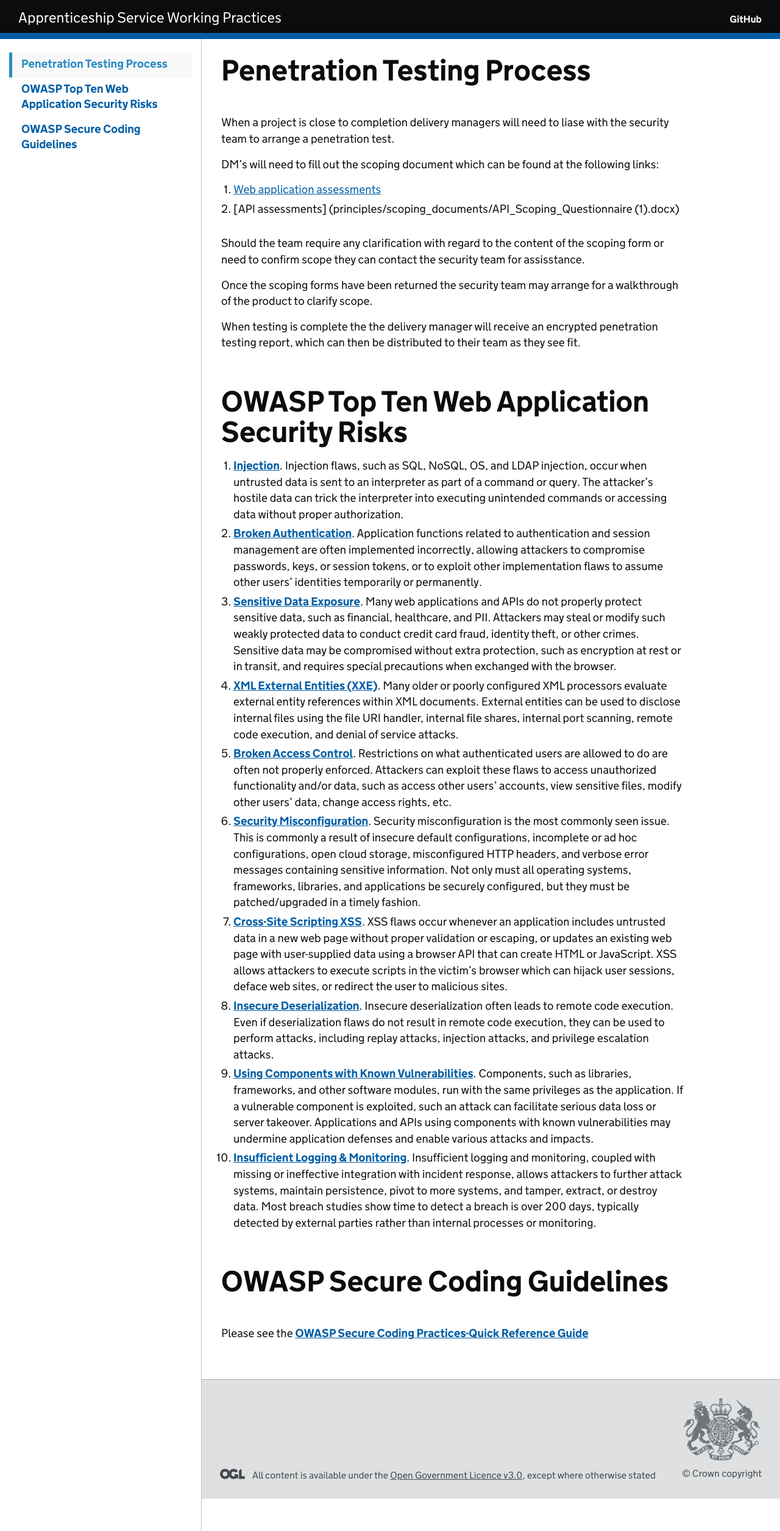
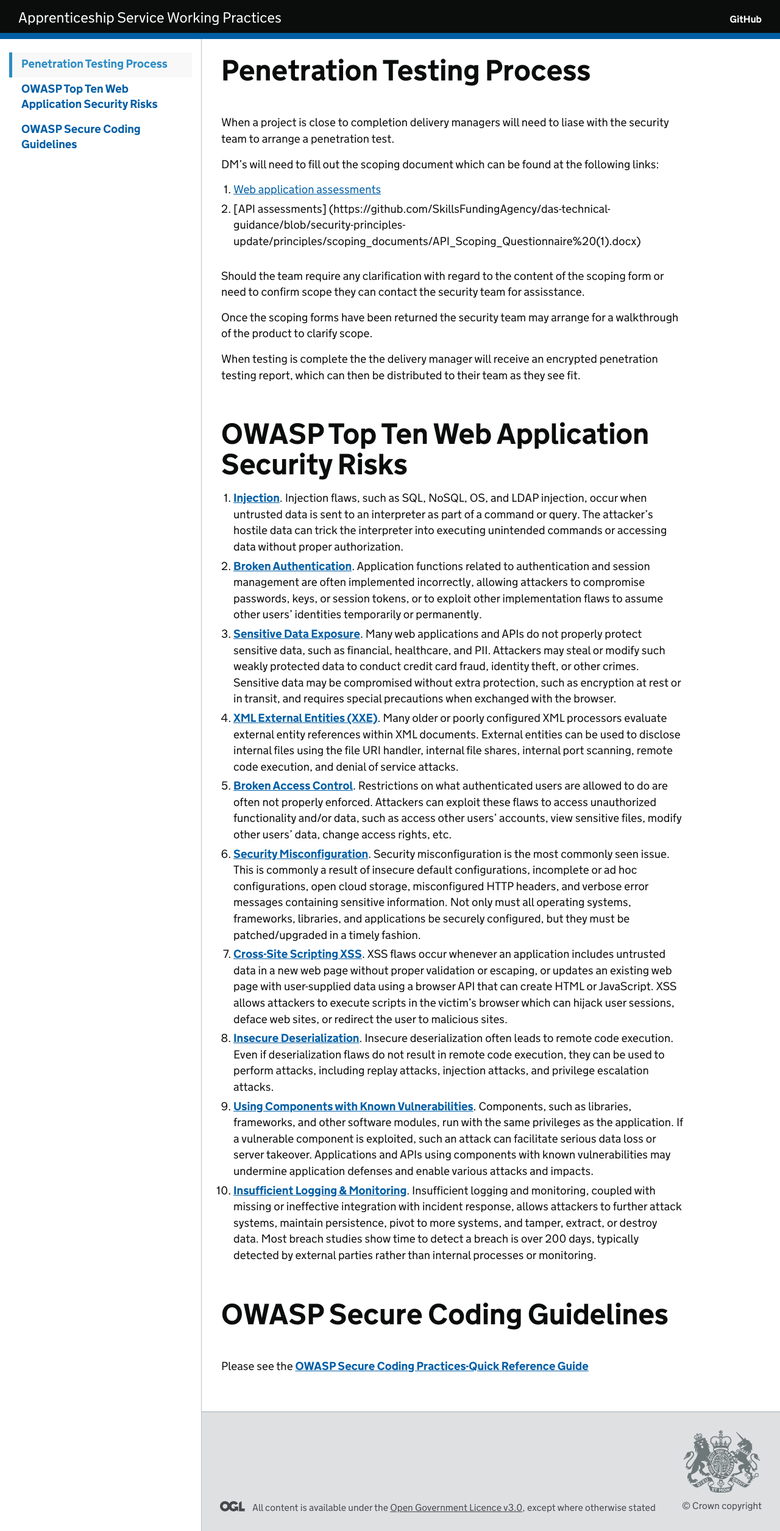
Before and after one commit to SkillsFundingAgency/das-technical-guidance, a Jekyll site: the page built from principles/security-principles.md, in a window 1280 px wide. Shown: the whole page at 61% size. Built offline with Jekyll 4.4.1, drawn with Linux system fonts in a browser that asks for light colours; part of the change alters nothing that is shown.

Commit message:
Update security-principles.md

```diff
--- a/principles/security-principles.md
+++ b/principles/security-principles.md
@@ -7,7 +7,7 @@ When a project is close to completion delivery managers will need to liase with
 
 DM's will need to fill out the scoping document which can be found at the following links:
 1. [Web application assessments](https://github.com/SkillsFundingAgency/das-technical-guidance/blob/security-principles-update/principles/scoping_documents/Web_App_Scoping_Questionnaire%20(3).docx)
-2. [API assessments] (principles/scoping_documents/API_Scoping_Questionnaire (1).docx)
+2. [API assessments] (https://github.com/SkillsFundingAgency/das-technical-guidance/blob/security-principles-update/principles/scoping_documents/API_Scoping_Questionnaire%20(1).docx)
 
 Should the team require any clarification with regard to the content of the scoping form or need to confirm scope they can contact the security team for assisstance.
 
```
